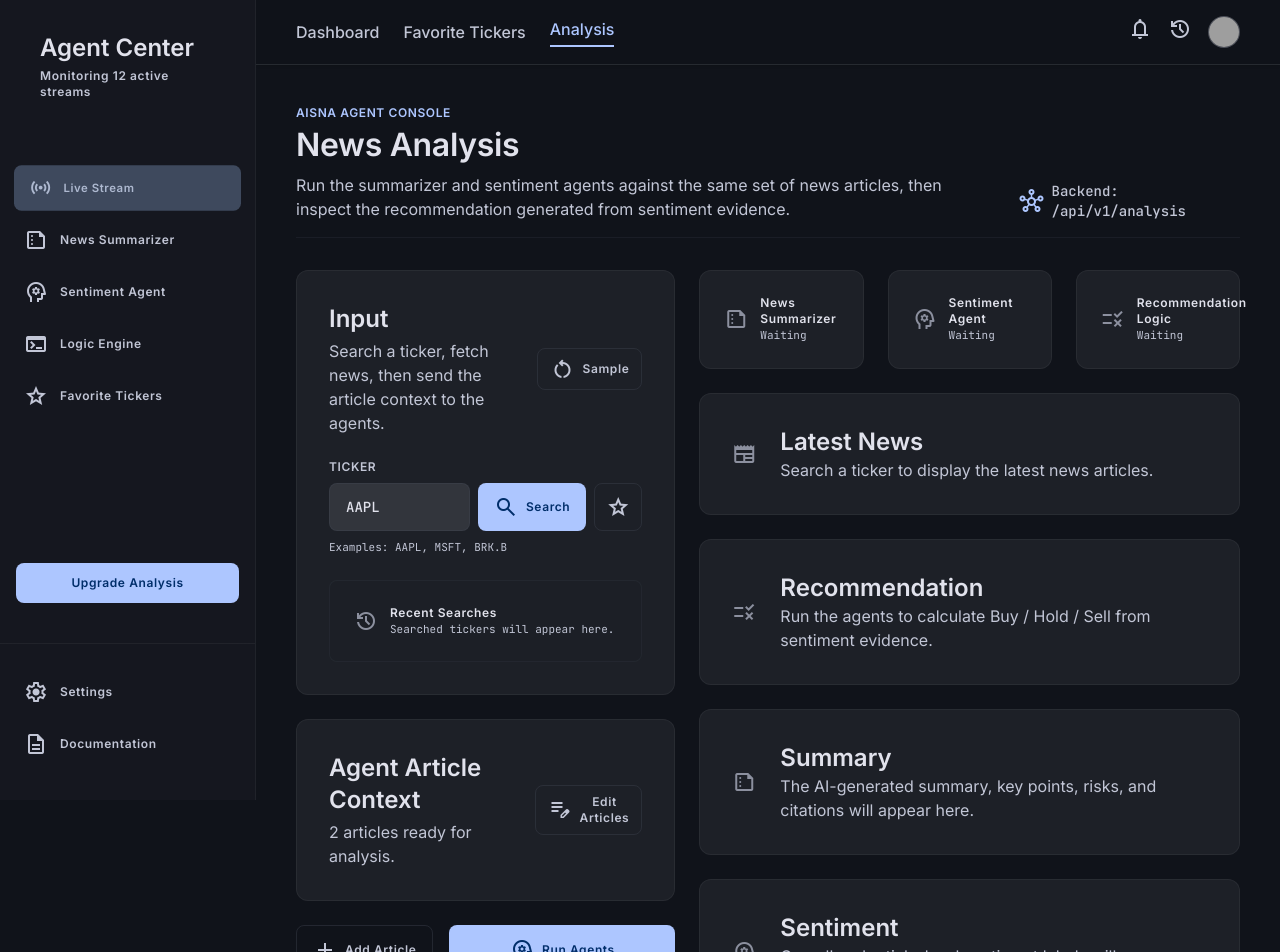
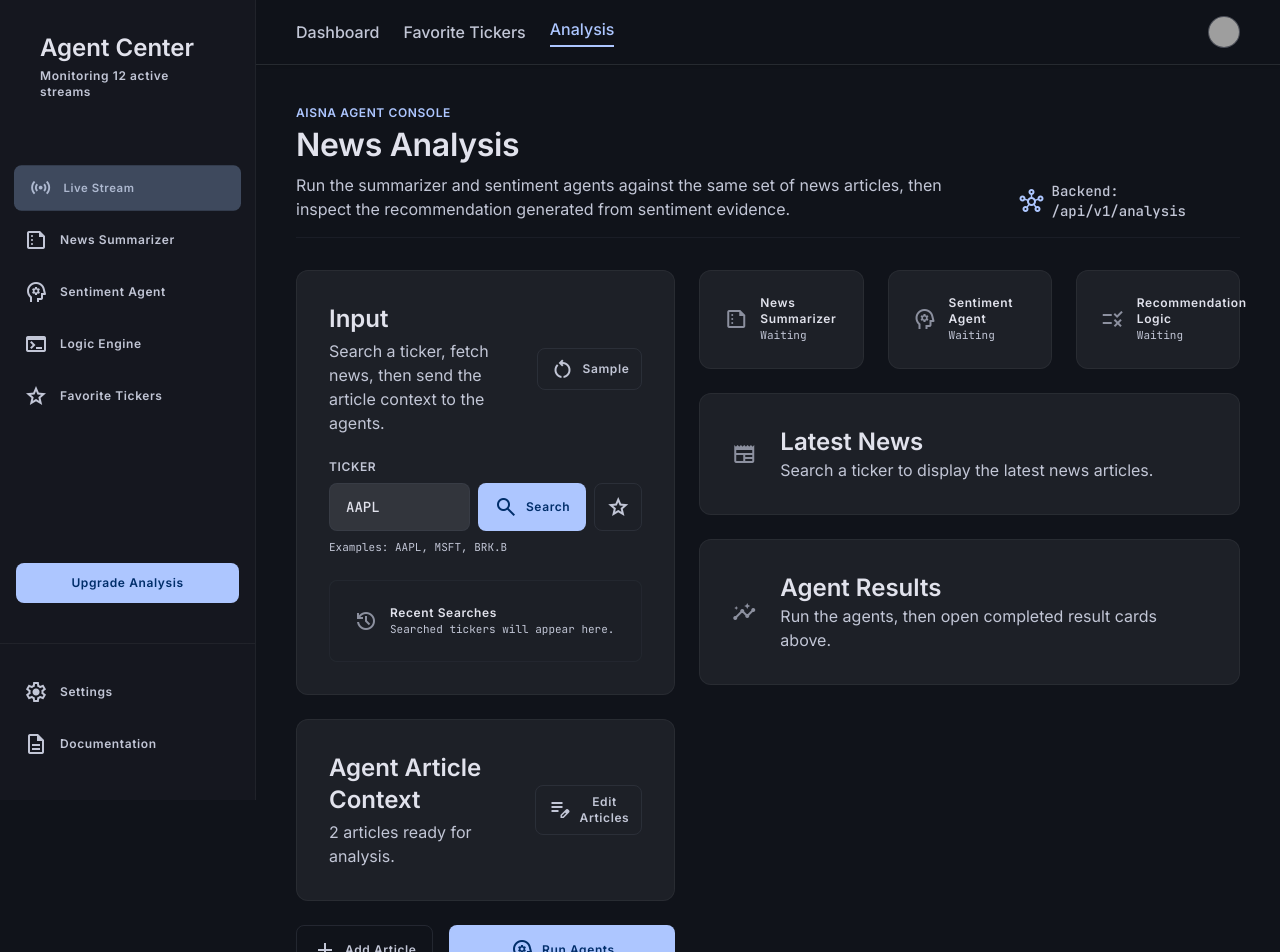
Before and after one commit to IAMSebyi/AISNA, a React (Vite) app in the folder frontend/: page /analysis in a window 1280 px wide. Shown: the top 952 px of the page. Built offline with nearby package versions, Linux system fonts and the light colour scheme; grey boxes are pictures that could not be loaded.

Commit message:
Better UI for the agents results sections

```diff
--- a/frontend/src/components/TopNavBar.jsx
+++ b/frontend/src/components/TopNavBar.jsx
@@ -16,12 +16,6 @@ export default function TopNavBar() {
           </nav>
         </div>
         <div className="flex items-center gap-4">
-          <button className="text-on-surface-variant hover:text-primary transition-colors">
-            <span className="material-symbols-outlined">notifications</span>
-          </button>
-          <button className="text-on-surface-variant hover:text-primary transition-colors">
-            <span className="material-symbols-outlined">history</span>
-          </button>
           <div className="w-8 h-8 rounded-full bg-surface-variant overflow-hidden border border-outline/30">
             <img alt="User profile" className="w-full h-full object-cover" src="https://lh3.googleusercontent.com/aida-public/AB6AXuCevc7ApJNlfWSqI8A0neEh6jt3f3kEixNqsBssOFi3o-4syEDmeASZ3bas9gxLggnLTVYOP2nBprBcjbynu1HIDfWLh-Ez1pGH6scgFWufLbTpzn7SedbPAn6xYt42j3_m5bqqeQQVlY6bdfWmfPNW5Yh2iW6P_8XWt9DcBW1QKxMF1N0qIVwr8oFlUCPvOZMdyBynvps0fToqRJ7k8nZy2QjOjZswXOMQGroDR1Nlfz8OvqIjU9hH7mypWpYe1gNHeXsf98aySsdM"/>
           </div>
--- a/frontend/src/pages/Analysis.jsx
+++ b/frontend/src/pages/Analysis.jsx
@@ -63,6 +63,7 @@ export default function Analysis() {
   const [showArticleEditor, setShowArticleEditor] = useState(false);
   const [, setFavoriteTickersVersion] = useState(0);
   const [searchHistory, setSearchHistory] = useState(() => getSearchHistory());
+  const [activeResultPanel, setActiveResultPanel] = useState('');
 
   const normalizedSymbol = normalizeStockSymbol(symbol);
   const symbolIsValid = isValidStockSymbol(symbol);
@@ -93,6 +94,7 @@ export default function Analysis() {
     setSymbol('AAPL');
     setSummary(null);
     setSentiment(null);
+    setActiveResultPanel('');
     setError('');
     setNewsNotice('');
     setLastFetchedSymbol('');
@@ -111,6 +113,7 @@ export default function Analysis() {
     setNewsNotice('');
     setSummary(null);
     setSentiment(null);
+    setActiveResultPanel('');
 
     try {
       const fetchedArticles = await fetchStockNews(normalizedSymbol, 5);
@@ -171,6 +174,7 @@ export default function Analysis() {
     setNewsNotice('');
     setSummary(null);
     setSentiment(null);
+    setActiveResultPanel('');
 
     const payload = {
       symbol: normalizedSymbol,
@@ -196,6 +200,7 @@ export default function Analysis() {
 
       setSummary(summaryResult);
       setSentiment(sentimentResult);
+      setActiveResultPanel('');
     } catch (requestError) {
       setError(requestError.message);
     } finally {
@@ -380,11 +385,15 @@ export default function Analysis() {
         </section>
 
         <section className="xl:col-span-7 flex flex-col gap-md">
-          <AgentStatus isLoading={isLoading} summary={summary} sentiment={sentiment} />
+          <AgentStatus
+            activePanel={activeResultPanel}
+            isLoading={isLoading}
+            onSelect={setActiveResultPanel}
+            summary={summary}
+            sentiment={sentiment}
+          />
           <NewsArticlesPanel articles={newsArticles} isLoading={isFetchingNews} symbol={lastFetchedSymbol || normalizedSymbol} />
-          <RecommendationPanel sentiment={sentiment} />
-          <SummaryPanel summary={summary} />
-          <SentimentPanel sentiment={sentiment} />
+          <ResultPanelHost activePanel={activeResultPanel} sentiment={sentiment} summary={summary} />
         </section>
       </form>
     </div>
@@ -527,26 +536,62 @@ function NewsArticleCard({ article, index }) {
   );
 }
 
-function AgentStatus({ isLoading, summary, sentiment }) {
+function AgentStatus({ activePanel, isLoading, onSelect, summary, sentiment }) {
   const statusItems = [
-    { label: 'News Summarizer', done: Boolean(summary), icon: 'summarize' },
-    { label: 'Sentiment Agent', done: Boolean(sentiment), icon: 'psychology' },
-    { label: 'Recommendation Logic', done: Boolean(sentiment?.recommendation), icon: 'rule' },
+    { id: 'summary', label: 'News Summarizer', done: Boolean(summary), icon: 'summarize' },
+    { id: 'sentiment', label: 'Sentiment Agent', done: Boolean(sentiment), icon: 'psychology' },
+    { id: 'recommendation', label: 'Recommendation Logic', done: Boolean(sentiment?.recommendation), icon: 'rule' },
   ];
+
+  const handleSelect = (item) => {
+    if (!item.done) return;
+
+    onSelect(item.id);
+    window.requestAnimationFrame(() => {
+      document.getElementById('agent-result-panel')?.scrollIntoView({
+        behavior: 'smooth',
+        block: 'start',
+      });
+    });
+  };
 
   return (
     <div className="grid grid-cols-1 md:grid-cols-3 gap-md">
       {statusItems.map((item) => (
-        <div className="glass-panel rounded-xl p-md flex items-center gap-3" key={item.label}>
+        <button
+          className={`glass-panel rounded-xl p-md flex items-center gap-3 text-left transition-colors ${item.done ? 'hover:border-primary cursor-pointer' : 'cursor-default'} ${activePanel === item.id ? 'border-primary/60 bg-primary/10' : ''}`}
+          key={item.label}
+          type="button"
+          onClick={() => handleSelect(item)}
+          disabled={!item.done}
+        >
           <span className={`material-symbols-outlined ${item.done ? 'text-primary' : 'text-outline'}`}>{item.icon}</span>
           <div>
             <div className="font-label-sm text-label-sm text-on-surface">{item.label}</div>
             <div className="font-data-mono text-[11px] text-on-surface-variant">
-              {item.done ? 'Complete' : isLoading ? 'Running' : 'Waiting'}
+              {item.done ? 'Complete - open' : isLoading ? 'Running' : 'Waiting'}
             </div>
           </div>
-        </div>
+        </button>
       ))}
+    </div>
+  );
+}
+
+function ResultPanelHost({ activePanel, sentiment, summary }) {
+  if (!summary && !sentiment) {
+    return <EmptyPanel title="Agent Results" icon="insights" text="Run the agents, then open completed result cards above." />;
+  }
+
+  if (!activePanel) {
+    return <EmptyPanel title="Agent Results" icon="touch_app" text="Select a completed result card to inspect the output." />;
+  }
+
+  return (
+    <div id="agent-result-panel" className="scroll-mt-24">
+      {activePanel === 'summary' && <SummaryPanel summary={summary} />}
+      {activePanel === 'sentiment' && <SentimentPanel sentiment={sentiment} />}
+      {activePanel === 'recommendation' && <RecommendationPanel sentiment={sentiment} />}
     </div>
   );
 }
```
